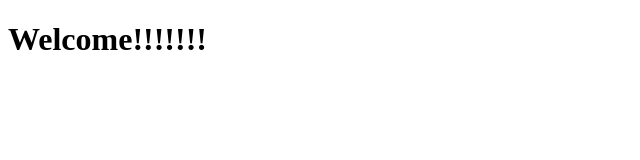
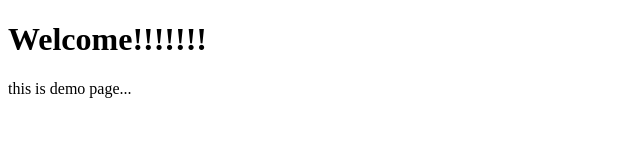
Before and after one commit to nikitha-varkala/Demo, a plain HTML site: page index.html in a window 1280 px wide. Shown: the whole page, without its empty margins (0-640 px from the left). Drawn offline with Linux system fonts and the light colour scheme.

Commit message:
Demo file

```diff
--- a/index.html
+++ b/index.html
@@ -7,5 +7,6 @@
 </head>
 <body>
     <h1>Welcome!!!!!!!</h1>
+    <p>this is demo page...</p>
 </body>
 </html>
```
